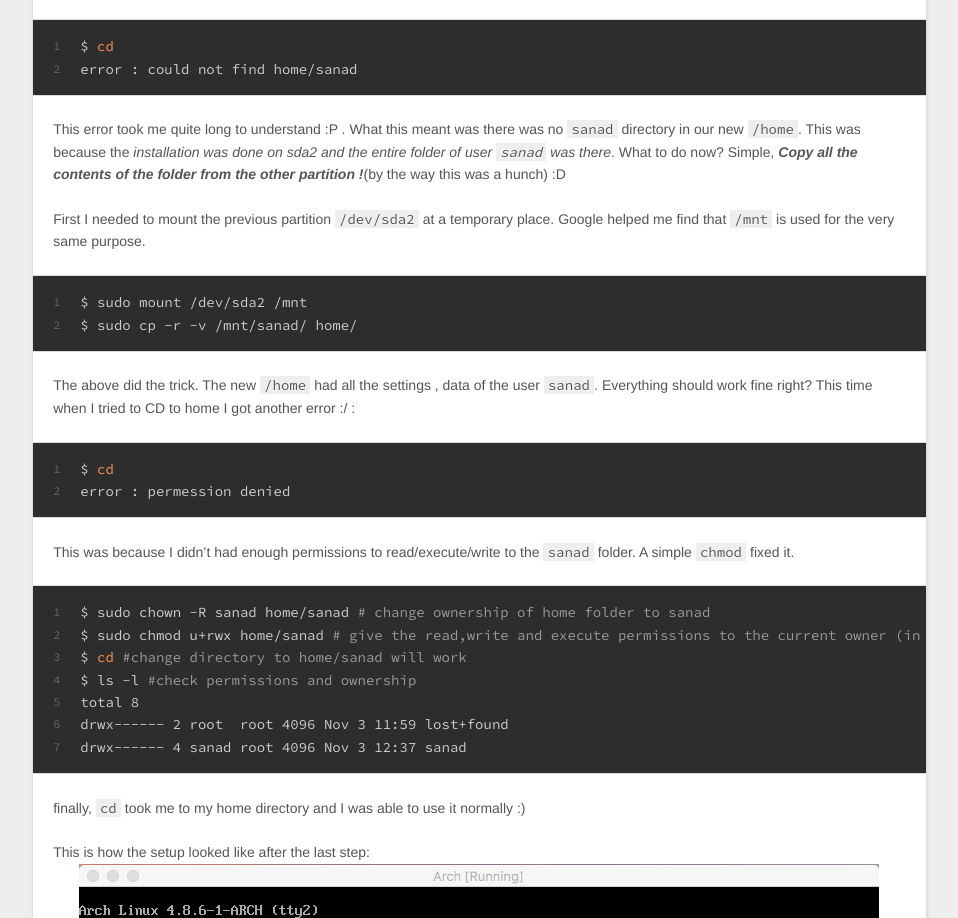
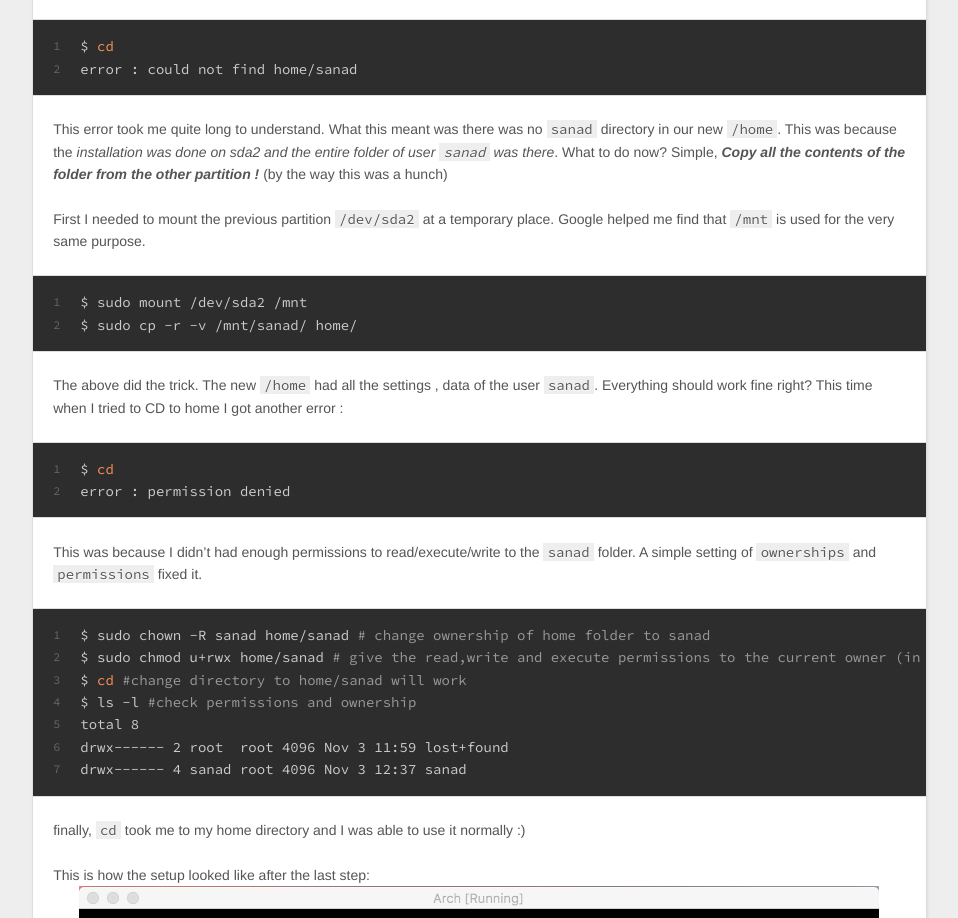
Before and after one commit to mohdsanadzakirizvi/blog, a plain HTML site: page index.html in a window 1280 px wide. Shown: the part 3592-4510 px from the top of the page, without its empty margins (8-966 px from the left). Drawn offline with nearby package versions, Linux system fonts and the light colour scheme.

Commit message:
Site updated: 2016-11-04 15:49:48

```diff
--- a/index.html
+++ b/index.html
@@ -117,12 +117,12 @@ ga('send', 'pageview');
 <p>Now since the <code>mount</code> command reads <code>fstab</code> just a single unmounting and remounting process will mount <code>/home</code> correctly onto <code>/dev/sdb1</code> but we need to change to <code>/</code> before we can unmount/mount <code>/home</code> because you can’t unmount the file system you are currently in.</p>
 <figure class="highlight bash"><table><tr><td class="gutter"><pre><div class="line">1</div><div class="line">2</div><div class="line">3</div></pre></td><td class="code"><pre><div class="line">$ <span class="built_in">cd</span> / <span class="comment"># switch to root</span></div><div class="line">$ sudo umount /home</div><div class="line">$ sudo mount /home</div></pre></td></tr></table></figure>
 <p>Doing <code>lsblk</code> now showed <code>/home</code> is correctly mounted on <code>/dev/sdb1</code> but there was an issue, when I tried changing to my home directly it threw an error.<br><figure class="highlight bash"><table><tr><td class="gutter"><pre><div class="line">1</div><div class="line">2</div></pre></td><td class="code"><pre><div class="line">$ <span class="built_in">cd</span> </div><div class="line">error : could not find home/sanad</div></pre></td></tr></table></figure></p>
-<p>This error took me quite long to understand :P . What this meant was there was no <code>sanad</code> directory in our new <code>/home</code>. This was because the <em>installation was done on sda2 and the entire folder of user <code>sanad</code> was there</em>. What to do now? Simple, <strong><em>Copy all the contents of the folder from the other partition !</em></strong>(by the way this was a hunch) :D</p>
+<p>This error took me quite long to understand. What this meant was there was no <code>sanad</code> directory in our new <code>/home</code>. This was because the <em>installation was done on sda2 and the entire folder of user <code>sanad</code> was there</em>. What to do now? Simple, <strong><em>Copy all the contents of the folder from the other partition ! </em></strong>(by the way this was a hunch) </p>
 <p>First I needed to mount the previous partition <code>/dev/sda2</code> at a temporary place. Google helped me find that <code>/mnt</code> is used for the very same purpose.</p>
 <figure class="highlight bash"><table><tr><td class="gutter"><pre><div class="line">1</div><div class="line">2</div></pre></td><td class="code"><pre><div class="line">$ sudo mount /dev/sda2 /mnt</div><div class="line">$ sudo cp -r -v /mnt/sanad/ home/</div></pre></td></tr></table></figure>
-<p>The above did the trick. The new <code>/home</code> had all the settings , data of the user <code>sanad</code>. Everything should work fine right? This time when I tried to CD to home I got another error :/ : </p>
-<figure class="highlight bash"><table><tr><td class="gutter"><pre><div class="line">1</div><div class="line">2</div></pre></td><td class="code"><pre><div class="line">$ <span class="built_in">cd</span> </div><div class="line">error : permession denied</div></pre></td></tr></table></figure>
-<p>This was because I didn’t had enough permissions to read/execute/write to the <code>sanad</code> folder. A simple <code>chmod</code> fixed it.</p>
+<p>The above did the trick. The new <code>/home</code> had all the settings , data of the user <code>sanad</code>. Everything should work fine right? This time when I tried to CD to home I got another error : </p>
+<figure class="highlight bash"><table><tr><td class="gutter"><pre><div class="line">1</div><div class="line">2</div></pre></td><td class="code"><pre><div class="line">$ <span class="built_in">cd</span> </div><div class="line">error : permission denied</div></pre></td></tr></table></figure>
+<p>This was because I didn’t had enough permissions to read/execute/write to the <code>sanad</code> folder. A simple setting of <code>ownerships</code> and <code>permissions</code> fixed it.</p>
 <figure class="highlight bash"><table><tr><td class="gutter"><pre><div class="line">1</div><div class="line">2</div><div class="line">3</div><div class="line">4</div><div class="line">5</div><div class="line">6</div><div class="line">7</div></pre></td><td class="code"><pre><div class="line">$ sudo chown -R sanad home/sanad <span class="comment"># change ownership of home folder to sanad</span></div><div class="line">$ sudo chmod u+rwx home/sanad <span class="comment"># give the read,write and execute permissions to the current owner (in this case 'sanad')</span></div><div class="line">$ <span class="built_in">cd</span> <span class="comment">#change directory to home/sanad will work</span></div><div class="line">$ ls <span class="_">-l</span> <span class="comment">#check permissions and ownership</span></div><div class="line">total 8</div><div class="line">drwx------ 2 root  root 4096 Nov 3 11:59 lost+found </div><div class="line">drwx------ 4 sanad root 4096 Nov 3 12:37 sanad</div></pre></td></tr></table></figure>
 <p>finally, <code>cd</code> took me to my home directory and I was able to use it normally :) </p>
 <p>This is how the setup looked like after the last step:<br><img src="/blog/images/final.jpg" alt="final setup"></p>
@@ -136,7 +136,7 @@ ga('send', 'pageview');
 
     </div>
     <footer class="article-footer">
-      <a data-url="http://simplysanad.com/blog/blog/2016/11/03/Arch-Diaries-What-to-do-when-your-virtual-hard-disk-is-out-of-memory-in-vbox/" data-id="civ3j4eja0000qjr5ydhtwidr" class="article-share-link">Share</a>
+      <a data-url="http://simplysanad.com/blog/blog/2016/11/03/Arch-Diaries-What-to-do-when-your-virtual-hard-disk-is-out-of-memory-in-vbox/" data-id="civ3mq9o30000ser5lnuw497y" class="article-share-link">Share</a>
 
 
   <ul class="article-tag-list"><li class="article-tag-list-item"><a class="article-tag-list-link" href="/blog/tags/Arch/">Arch</a></li><li class="article-tag-list-item"><a class="article-tag-list-link" href="/blog/tags/Linux/">Linux</a></li><li class="article-tag-list-item"><a class="article-tag-list-link" href="/blog/tags/fdisk/">fdisk</a></li><li class="article-tag-list-item"><a class="article-tag-list-link" href="/blog/tags/partition/">partition</a></li><li class="article-tag-list-item"><a class="article-tag-list-link" href="/blog/tags/virtualbox/">virtualbox</a></li></ul>
@@ -183,7 +183,7 @@ ga('send', 'pageview');
 
     </div>
     <footer class="article-footer">
-      <a data-url="http://simplysanad.com/blog/blog/2016/11/03/hello-world/" data-id="civ3j4ejf0001qjr5e4us6jtc" class="article-share-link">Share</a>
+      <a data-url="http://simplysanad.com/blog/blog/2016/11/03/hello-world/" data-id="civ3mq9oa0001ser5g3uipkcb" class="article-share-link">Share</a>
 
 
     </footer>
```
Also changed, not shown: 2016/11/03/Arch-Diaries-What-to-do-when-your-virtual-hard-disk-is-out-of-memory-in-vbox/index.html (+6 -6 lines), 2016/11/03/hello-world/index.html (+1 -1 lines).
